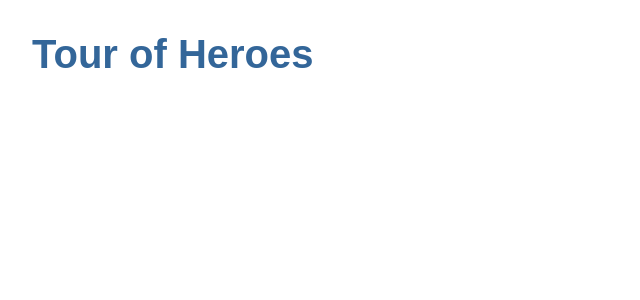
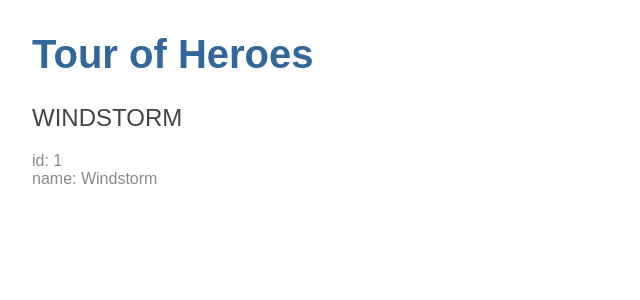
Before and after one commit to RossPin/angular-tour-of-heroes, an Angular app: page / in a window 1280 px wide. Shown: the top 300 px of the page, without its empty margins (0-640 px from the left). Built offline with nearby package versions, Linux system fonts and the light colour scheme.

Commit message:
create hero class

```diff
--- a/src/app/app.component.html
+++ b/src/app/app.component.html
@@ -1 +1,2 @@
 <h1>{{title}}</h1>
+<app-heroes></app-heroes>
--- /dev/null
+++ b/src/app/hero.ts
@@ -0,0 +1,4 @@
+export class Hero {
+  id: number;
+  name: string;
+}
--- a/src/app/heroes/heroes.component.html
+++ b/src/app/heroes/heroes.component.html
@@ -1,3 +1,3 @@
-<p>
-  heroes works!
-</p>
+<h2>{{hero.name | uppercase}}</h2>
+<div><span>id: </span>{{hero.id}}</div>
+<div><span>name: </span>{{hero.name}}</div>
--- a/src/app/heroes/heroes.component.ts
+++ b/src/app/heroes/heroes.component.ts
@@ -1,4 +1,5 @@
 import { Component, OnInit } from '@angular/core';
+import {Hero} from '../hero'
 
 @Component({
   selector: 'app-heroes',
@@ -12,4 +13,9 @@ export class HeroesComponent implements OnInit {
   ngOnInit() {
   }
 
+  hero: Hero = {
+    id: 1,
+    name: 'Windstorm'
+  }
+
 }
```
